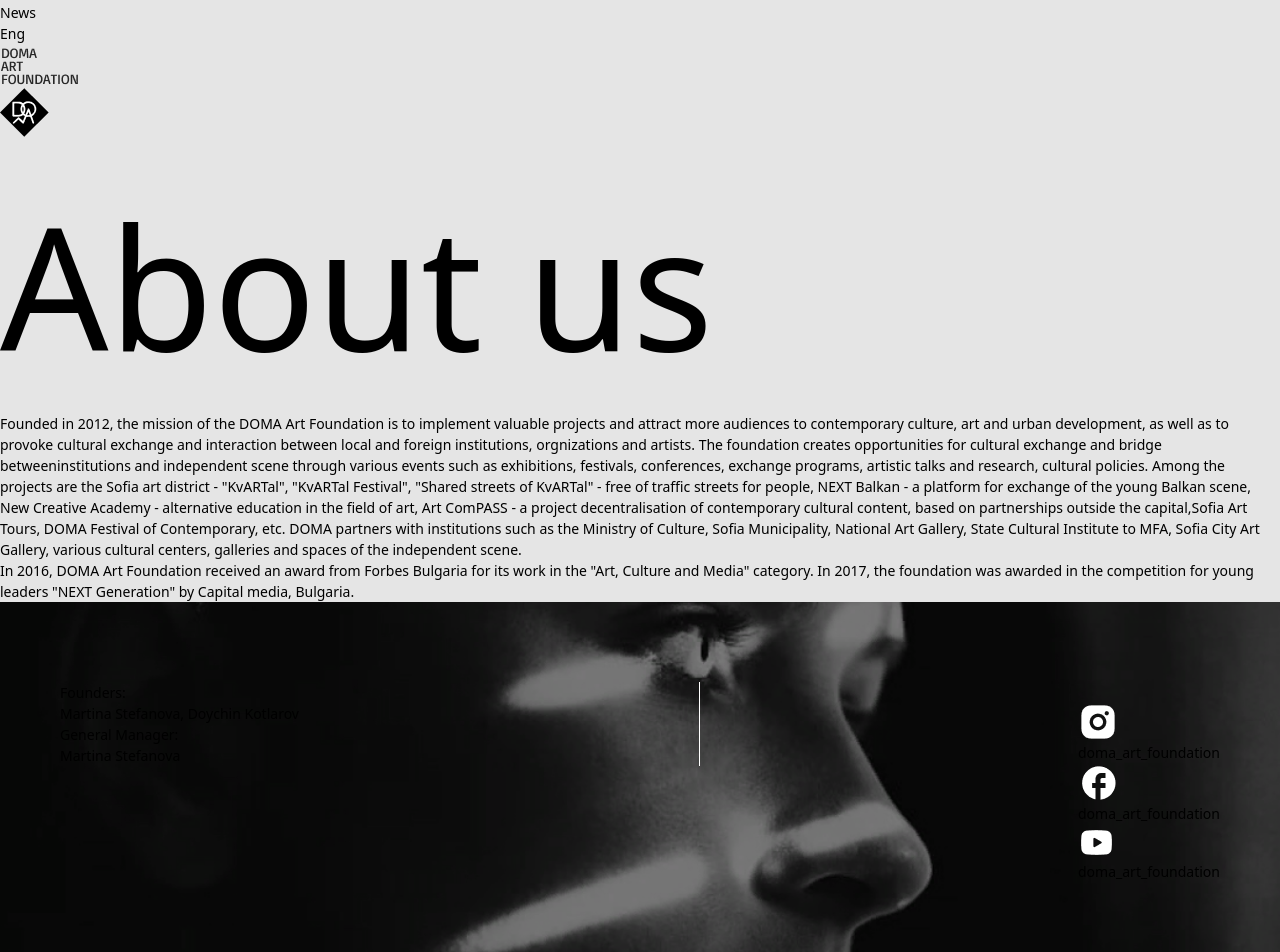
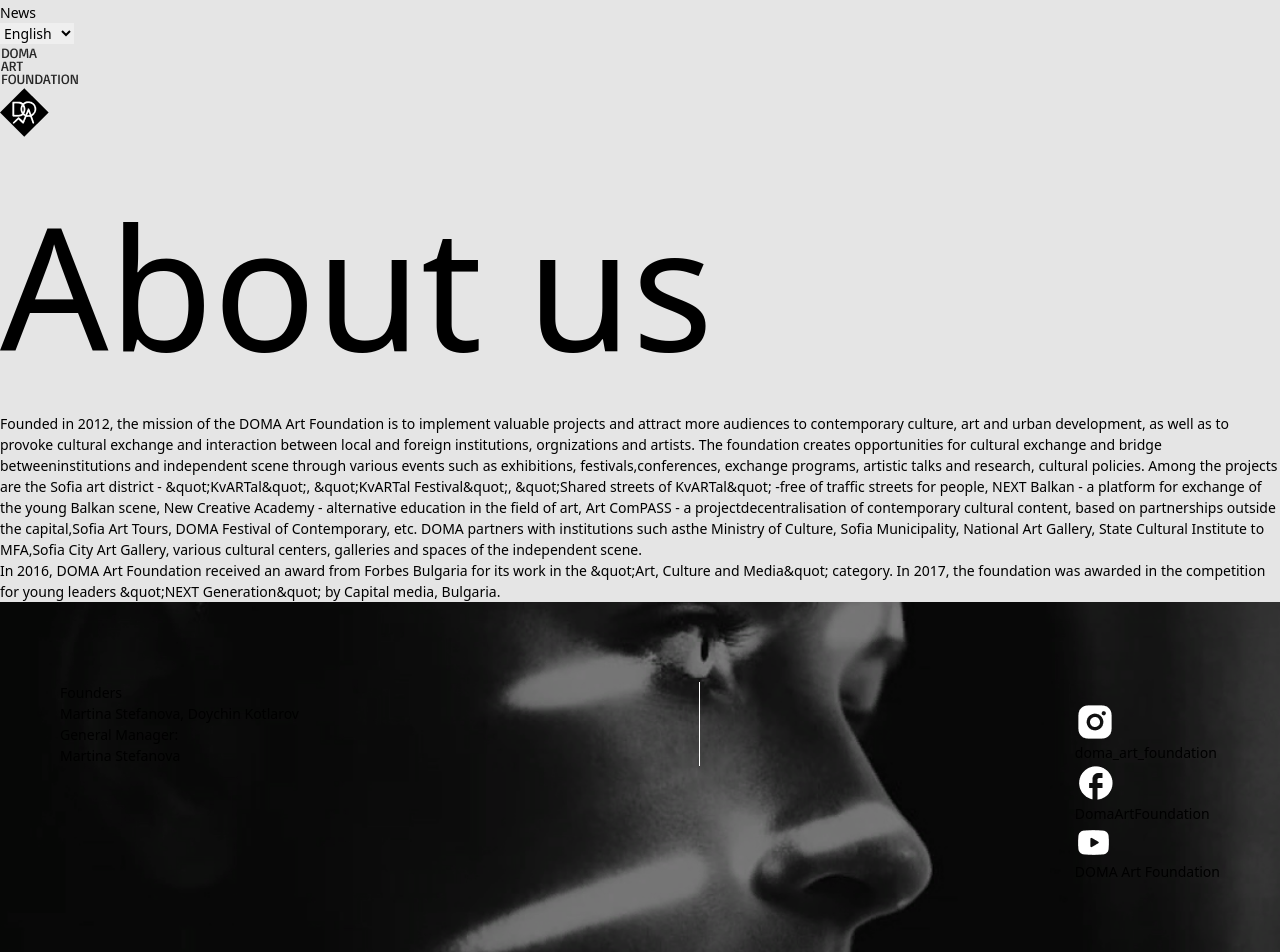
Before and after one commit to shuhratbek1999/fullStackArt, a Vue app: page /about in a window 1280 px wide. Shown: the part 259-1211 px from the top of the page. Built offline with nearby package versions, Linux system fonts and the light colour scheme; some icons are missing.

Commit message:
languages

```diff
--- a/package.json
+++ b/package.json
@@ -7,6 +7,7 @@
     "preview": "vite preview"
   },
   "dependencies": {
+    "@intlify/unplugin-vue-i18n": "^2.0.0",
     "@tailwindcss/forms": "^0.5.3",
     "@vicons/fa": "^0.12.0",
     "@vitejs/plugin-vue-jsx": "^3.1.0",
@@ -28,6 +29,7 @@
     "vue-burger-menu": "^2.0.5",
     "vue-echarts": "^6.6.1",
     "vue-flatpickr-component": "^11.0.3",
+    "vue-i18n": "^9.9.0",
     "vue-router": "^4.2.2",
     "xlsx": "^0.18.5"
   },
--- a/src/components/TopMenu.vue
+++ b/src/components/TopMenu.vue
@@ -4,13 +4,25 @@
     <slot>
         <div class="content xl:w-full xl:flex xl:justify-center">
             <div class="navbar xl:w-11/12 xl:flex xl:items-center xl:justify-between">
-                    <ul class="flex justify-center items-center">
+                <ul class="flex justify-center items-center w-2/12">
                     <li><img src="../assets/images/dom.png" alt="dom png"></li>
                     <li class="mr-1"><img src="../assets/images/Group.png" alt="group img"></li>
                 </ul>
-                    <ul class="flex justify-center">
-                        <li v-for="item in Menus" :key="item.id" class="px-5 cursor-pointer">
-                            <span @click="MenuItem(item.label)" class="text-menuColor font-Atyp xl:text-sm xs:text-xs" :class="{'border-b-gray-400 border-b-2 pb-2': route.name == item.label}">{{item.label}}</span>
+                <ul class="flex justify-between w-10/12">
+                    <li v-for="item in Menus" :key="item.id" class="cursor-pointer h-full">
+                        <span
+                            v-if="item.label != 'eng'"
+                            @click="MenuItem(item.label)"
+                            class="text-menuColor font-Atyp xl:text-sm xs:text-xs"
+                            :class="[{'border-b-gray-400 border-b-2 pb-2': route.name == item.label},{'text-sm': locale == 'de'}]"
+                            >
+                            {{ $t(`menu.${item.label.toLowerCase()}`) }}
+                        </span>
+                        <select v-else v-model="lang" class="custom-select" @change="handleChange">
+                            <option v-for="lang in Options" :key="lang" :value="lang.value">
+                                {{lang.label}}
+                            </option>
+                        </select>
                     </li>
                 </ul>
             </div>
@@ -50,18 +62,21 @@
 <script setup>
 import {TelegramPlane} from "@vicons/fa";
 import {Menu} from "@vicons/ionicons5"
-import {ref} from "vue";
+import {onMounted, ref,watch, watchEffect} from "vue";
 import {useRouter, useRoute} from "vue-router";
+import { useI18n } from "vue-i18n";
+const { t,locale } = useI18n();
 const router = useRouter();
 const route = useRoute()
 const active = ref(false);
+let lang = ref('en')
 const Activate = () => {
     active.value = true;
 }
 const Menus = ref([
     {
         id: 1,
-        label: 'About us'
+        label: `About us`
     },
     {
         id: 2,
@@ -97,10 +112,19 @@
     },
     {
         id: 10,
-        label: 'Eng'
+        label: 'eng'
     }
 ])
-
+const Options = ref([
+     {
+        label: 'English',
+        value: 'en'
+    },
+    {
+        label: 'Deutsch',
+        value: 'de'
+    }
+])
 const MenuItem = (name) => {
     switch (name) {
         case 'About us':
@@ -134,6 +158,17 @@
             break;
     }
 }
+const handleChange = (event) => {
+    // console.log(event.target.value);
+    if(event){
+        localStorage.setItem('lang', event.target.value)
+        const locales = `${event.target.value}` === 'en' ? "en" : "de"
+        locale.value = locales
+    }
+}
+onMounted(() => {
+    handleChange()
+})
 </script>
 <style scoped>
 .menus{
--- a/src/components/aboutInfo.vue
+++ b/src/components/aboutInfo.vue
@@ -4,26 +4,20 @@
                <div
                 class="xl:w-8/12 xl:pr-2 xl:text-base xl:font-normal cursor-pointer hover:underline"
                 >
-                    Founded in 2012, the mission of the DOMA Art Foundation is to implement valuable projects and attract more audiences to contemporary culture, art and urban development, as well as to provoke cultural exchange and interaction between local and foreign institutions, orgnizations and artists. The foundation creates opportunities for cultural exchange and bridge betweeninstitutions and independent scene through various events such as exhibitions, festivals,
-                    conferences, exchange programs, artistic talks and research, cultural policies. Among the projects are the Sofia art district - &quot;KvARTal&quot;, &quot;KvARTal Festival&quot;, &quot;Shared streets of KvARTal&quot; -
-                    free of traffic streets for people, NEXT Balkan - a platform for exchange of the young Balkan scene, New Creative Academy - alternative education in the field of art, Art ComPASS - a project
-                    decentralisation of contemporary cultural content, based on partnerships outside the capital,Sofia Art Tours, DOMA Festival of Contemporary, etc. DOMA partners with institutions such as
-                    the Ministry of Culture, Sofia Municipality, National Art Gallery, State Cultural Institute to MFA,
-                    Sofia City Art Gallery, various cultural centers, galleries and spaces of the independent scene.
+                    {{t('about.title')}}
                 </div>
                 <div
                     class="xl:w-4/12 xl:pl-2 xl:text-xl cursor-pointer xl:font-medium hover:underline"
                     >
-                    In 2016, DOMA Art Foundation received an award from Forbes Bulgaria for its work in the
-                    &quot;Art, Culture and Media&quot; category. In 2017, the foundation was awarded in the competition
-                    for young leaders &quot;NEXT Generation&quot; by Capital media, Bulgaria.
+                    {{t('about.titles')}}
                 </div>
         </div>
     </div>
 </template>
 
 <script setup>
-
+import {useI18n} from "vue-i18n"
+const {t} = useI18n()
 </script>
 
 <style scoped>
--- a/src/components/allFooter.vue
+++ b/src/components/allFooter.vue
@@ -4,51 +4,57 @@
         <div class="footer_top  xl:w-full xl:h-20 xl:flex xl:items-center xl:justify-center">
             <ul class="xl:flex xl:items-center xl:justify-between xl:w-full">
                 <li v-for="item in Menus" :key="item.id" class="px-4 xl:first:pl-0 last:pr-0 cursor-pointer">
-                    <span @click="MenuItem(item.label)" class="text-white xl:text-sm xs:text-xs xl:text-eeee">{{item.label}}</span>
+                    <span
+                        @click="MenuItem(item.label)"
+                        class="text-white xl:text-sm xs:text-xs xl:text-eeee">
+                        {{ $t(`menu.${item.label.toLowerCase()}`) }}
+                     </span>
                 </li>
             </ul>
         </div>
         <div class="footer_center xl:border-y-2 xl:border-y-eeee xl:w-full xl:h-48 xl:flex xl:items-start xl:py-6 xl:justify-between">
              <div class="footer_item">
-                <span class="xl:text-sm xl:text-eeee xl:font-normal">Location</span> <br>
-                <span class="xl:text-sm xl:text-eeee xl:font-medium">Uzbekistan Tashkent</span>
+                <span class="xl:text-sm xl:text-eeee xl:font-normal">{{t('footer.location')}}</span> <br>
+                <span class="xl:text-sm xl:text-eeee xl:font-medium">{{t('footer.adress')}}</span>
              </div>
              <div class="footer_item">
-                <span class="xl:text-sm xl:text-eeee xl:font-normal">Contact:</span> <br>
+                <span class="xl:text-sm xl:text-eeee xl:font-normal">{{t('footer.contact')}}</span> <br>
                 <span class="xl:text-sm xl:text-eeee xl:font-medium">+1(234)56789</span>
              </div>
              <div class="footer_item">
-                <span class="xl:text-sm xl:text-eeee xl:font-normal">E-mail:</span> <br>
+                <span class="xl:text-sm xl:text-eeee xl:font-normal">{{t('footer.email')}}</span> <br>
                 <span class="xl:text-sm xl:text-eeee xl:font-medium">Elbekgulomov0@gmail.com</span>
              </div>
              <div class="footer_item">
                 <div class="item xl:text-sm xl:text-eeee xl:font-normal">
-                   <span class="xl:text-sm xl:text-eeee xl:font-medium"> Founders:</span> <br>
+                   <span class="xl:text-sm xl:text-eeee xl:font-medium"> {{t('footer.founders')}}</span> <br>
                    <span>Martina Stefanova,</span> <br>
                    <span>Doychin Kotlarov</span>
                 </div>
                 <div class="item xl:text-sm xl:text-eeee xl:font-normal xl:mt-2">
-                    <span class="xl:font-medium">General Manager:</span> <br>
+                    <span class="xl:font-medium">{{t('footer.general')}}</span> <br>
                    <span> Martina Stefanova</span>
                 </div>
              </div>
              <div class="footer_item">
                 <div class="icon xl:flex xl:items-center">
                     <img class="xl:mr-2 xl:w-8 xl:h-8" src="../assets/images/ins.png" alt="instagram">
-                    <span class="xl:text-sm xl:text-ffff">doma_art_foundation</span>
+                    <span class="xl:text-sm xl:text-ffff">{{t('footer.dom1')}}</span>
                 </div>
                 <div class="icon xl:flex xl:items-center xl:my-3">
                     <img class="xl:mr-2 xl:w-8 xl:h-8" src="../assets/images/iface.png" alt="facebook">
-                    <span class="xl:text-sm xl:text-ffff">DomaArtFoundation</span>
+                    <span class="xl:text-sm xl:text-ffff">{{t('footer.dom2')}}</span>
                 </div>
                 <div class="icon xl:flex xl:items-center">
                     <img class="xl:mr-2 xl:w-8 xl:h-8" src="../assets/images/inyou.png" alt="youtube">
-                    <span class="xl:text-sm xl:text-ffff">DOMA Art Foundation</span>
+                    <span class="xl:text-sm xl:text-ffff">{{t('footer.dom3')}}</span>
                 </div>
              </div>
         </div>
         <div class="footer_bottom xl:w-full xl:justify-center xl:h-12">
-             <div class="footer_b_text xl:flex xl:justify-center xl:text-ffff">Design & Development: GNSPRO</div>
+             <div class="footer_b_text xl:flex xl:justify-center xl:text-ffff">
+                {{t('footer.title')}}
+             </div>
         </div>
       </div>
   </div>
@@ -58,6 +64,8 @@
 import topMenu from './TopMenu.vue'
 import {ref} from "vue"
 import {useRouter, useRoute} from "vue-router"
+import { useI18n } from "vue-i18n";
+const { t,locale } = useI18n();
 const router = useRouter()
 const route = useRoute()
 const Menus = ref([
--- a/src/components/footer.vue
+++ b/src/components/footer.vue
@@ -7,11 +7,11 @@
           class="footer_left"
           >
           <div class="xl:text-3xl font-normal text-ffff">
-            <span class="font-bold xl:text-5xl">Founders:</span> <br>
+            <span class="font-bold xl:text-5xl">{{t('footer.founders')}}</span> <br>
             Martina Stefanova, Doychin Kotlarov
           </div>
           <div class="xl:text-3xl font-normal text-ffff">
-            <span class="font-bold xl:text-5xl">General Manager:</span> <br>
+            <span class="font-bold xl:text-5xl">{{t('footer.general')}}</span> <br>
             Martina Stefanova
           </div>
         </div>
@@ -21,19 +21,31 @@
                     <div class="instagramm flex justify-center items-center">
                         <img class="xl:w-10 xl:h-10" src="../assets/images/ins.png" alt="instagram">
                     </div>
-                <div class="ml-2"><a href="#" class="xl:text-3xl xx:text-xl xl:text-white xl:opacity-100">doma_art_foundation</a></div>
+                <div class="ml-2">
+                  <a href="#" class="xl:text-3xl xx:text-xl xl:text-white xl:opacity-100">
+                   {{t('footer.dom1')}}
+                  </a>
+                  </div>
             </div>
             <div class="icon flex items-center cursor-pointer xl:my-5">
                     <div class="facebook flex justify-center items-center">
                         <img class="xl:w-10 xl:h-10" src="../assets/images/iface.png" alt="facebook">
                     </div>
-                <div class="ml-2"><a href="#" class="xl:text-3xl xx:text-xl">doma_art_foundation</a></div>
+                <div class="ml-2">
+                  <a href="#" class="xl:text-3xl xx:text-xl">
+                    {{t('footer.dom2')}}
+                  </a>
+                </div>
             </div>
             <div class="icon flex items-center cursor-pointer">
                     <div class="facebook flex justify-center items-center">
                         <img class="xl:w-10 xl:h-10" src="../assets/images/inyou.png" alt="you tube">
                     </div>
-                <div class="ml-2"><a href="#" class="xl:text-3xl xx:text-xl">doma_art_foundation</a></div>
+                <div class="ml-2">
+                  <a href="#" class="xl:text-3xl xx:text-xl">
+                      {{t('footer.dom3')}}
+                    </a>
+                  </div>
             </div>
          </div>
   </div>
@@ -41,6 +53,8 @@
 
 <script setup>
 import {FacebookF,Instagram, Youtube} from "@vicons/fa"
+import {useI18n} from "vue-i18n"
+const {t} = useI18n()
 </script>
 
 <style scoped>
--- a/src/components/infoCard.vue
+++ b/src/components/infoCard.vue
@@ -15,7 +15,7 @@
                 data-aos-delay="100"
                 >
                <div class="info_name xl:text-xl xl:w-60 xl:h-28 hover:cursor-pointer">
-                  <a :href="'#' +'city_info' + index">{{city.name}}</a>
+                  <a :href="'#' +'city_info' + index">{{t('city.name', {city: city.name})}}</a>
                </div>
                <div class="circle_info xl:flex">
                    <div class="circle mr-2">
@@ -38,8 +38,10 @@
 <script setup>
 import {onMounted, ref, inject, watch} from "vue"
 import {City} from "../stores/index"
+import {useI18n} from "vue-i18n"
 import AOS from 'aos';
 import 'aos/dist/aos.css';
+const {t} = useI18n()
 const FILE_URL = inject("FILE_URL");
 const store = City()
 const props = defineProps({
--- /dev/null
+++ b/src/i18n/de.json
@@ -0,0 +1,36 @@
+{
+    "menu": {
+        "about us": "Über uns",
+        "projects": "Projekte",
+        "visual arts": "Bildende Kunst",
+        "live arts": "Live-Kunst",
+        "education": "Ausbildung",
+        "screenings": "Vorführungen",
+        "publications": "Veröffentlichungen",
+        "media": "Medien",
+        "news": "Nachricht"
+    },
+    "city": {
+        "name": "{city} hayt"
+    },
+    "footer":{
+        "location": "Standort",
+        "adress": "Taschkent, Usbekistan",
+        "contact": "Kontakt:",
+        "email": "Email",
+        "emails": "Elbekzholomov0@gmail.com",
+        "founders": "Gründer",
+        "user": "Martina Stefanova",
+        "user1": "Doychin Kotlarov",
+        "general": "Hauptgeschäftsführer:",
+        "dom1": "doma_art_foundation",
+        "dom2": "DomaArtFoundation",
+        "dom3": "DOMA Art Foundation",
+        "title": "Design und Entwicklung: GNSPRO"
+    },
+    "about":{
+        "title": "Die Mission der 2012 gegründeten DOMA Art Foundation besteht darin, wertvolle Projekte umzusetzen und mehr Publikum für zeitgenössische Kultur, Kunst und Stadtentwicklung zu begeistern sowie den kulturellen Austausch und die Interaktion zwischen lokalen und ausländischen Institutionen, Organisationen und Künstlern anzuregen. Durch verschiedene Veranstaltungen wie Ausstellungen, Festivals,Konferenzen, Austauschprogramme, künstlerische Gespräche und Forschung, Kulturpolitik. Zu den Projekten gehören das Kunstviertel Sofia – „KvARTal“, „KvARTal Festival“, „Gemeinsame Straßen von KvARTal“ und „Gemeinsame Straßen von KvARTal“. -verkehrsfreie Straßen für Menschen, NEXT Balkan – eine Plattform zum Austausch der jungen Balkanszene, New Creative Academy – alternative Bildung im Bereich Kunst, Art ComPASS – ein Projekt Dezentralisierung zeitgenössischer kultureller Inhalte, basierend auf Partnerschaften außerhalb der Hauptstadt, Sofia Art Tours, DOMA Festival of Contemporary usw. DOMA arbeitet mit Institutionen wie zusammen das Kulturministerium, die Stadt Sofia, die Nationale Kunstgalerie, das Staatliche Kulturinstitut an MFA,Sofia City Art Gallery, verschiedene Kulturzentren, Galerien und Räume der unabhängigen Szene."
+        ,"titles": "Im Jahr 2016 erhielt die DOMA Art Foundation eine Auszeichnung von Forbes Bulgaria für ihre Arbeit in der „Kunst, Kultur und Medien“ Kategorie. Im Jahr 2017 wurde die Stiftung im Wettbewerb ausgezeichnet für junge Führungskräfte „NEXT Generation“ von Capital Media, Bulgarien."
+        ,"routeabout": "Über uns"
+    }
+}
--- /dev/null
+++ b/src/i18n/en.json
@@ -0,0 +1,36 @@
+{
+    "menu": {
+        "about us": "About us",
+        "projects": "Projects",
+        "visual arts": "Visual Arts",
+        "live arts": "Live Arts",
+        "education": "Education",
+        "screenings": "Screenings",
+        "publications": "Publications",
+        "media": "Media",
+        "news": "News"
+    },
+    "city": {
+        "name": "{city}"
+    },
+    "footer":{
+        "location": "Location",
+        "adress": "Uzbekistan Tashkent",
+        "contact": "Contact:",
+        "email": "E-mail",
+        "emails": "Elbekgulomov0@gmail.com",
+        "founders": "Founders",
+        "user": "Martina Stefanova",
+        "user1": "Doychin Kotlarov",
+        "general": "General Manager:",
+        "dom1": "doma_art_foundation",
+        "dom2": "DomaArtFoundation",
+        "dom3": "DOMA Art Foundation",
+        "title": "Design & Development: GNSPRO"
+    },
+    "about": {
+        "title": "Founded in 2012, the mission of the DOMA Art Foundation is to implement valuable projects and attract more audiences to contemporary culture, art and urban development, as well as to provoke cultural exchange and interaction between local and foreign institutions, orgnizations and artists. The foundation creates opportunities for cultural exchange and bridge betweeninstitutions and independent scene through various events such as exhibitions, festivals,conferences, exchange programs, artistic talks and research, cultural policies. Among the projects are the Sofia art district - &quot;KvARTal&quot;, &quot;KvARTal Festival&quot;, &quot;Shared streets of KvARTal&quot; -free of traffic streets for people, NEXT Balkan - a platform for exchange of the young Balkan scene, New Creative Academy - alternative education in the field of art, Art ComPASS - a projectdecentralisation of contemporary cultural content, based on partnerships outside the capital,Sofia Art Tours, DOMA Festival of Contemporary, etc. DOMA partners with institutions such asthe Ministry of Culture, Sofia Municipality, National Art Gallery, State Cultural Institute to MFA,Sofia City Art Gallery, various cultural centers, galleries and spaces of the independent scene."
+        ,"titles": "In 2016, DOMA Art Foundation received an award from Forbes Bulgaria for its work in the &quot;Art, Culture and Media&quot; category. In 2017, the foundation was awarded in the competition for young leaders &quot;NEXT Generation&quot; by Capital media, Bulgaria."
+        ,"routeabout": "About us"
+    }
+}
--- a/src/pages/about/about.vue
+++ b/src/pages/about/about.vue
@@ -6,7 +6,7 @@
       <ProjectLabel>
          <div class="projectss mt-16 xl:h-60 xx:mt-11 xx:h-40 xx:flex xx:items-center xx:justify-around xs:mt-11 xs:h-40 xs:flex xs:items-center xs:justify-around h-64 xl:flex xl:items-center xl:justify-around">
             <div class="flex route_name xl:text-9xl xx:text-6xl xs:xx:text-6xl font-bold text-cityFot animate__animated animate__backInLeft">
-                {{route.name}}
+                {{t('about.routeabout')}}
             </div>
             <div class="circles w-1/4"></div>
         </div>
@@ -26,6 +26,8 @@
 import AboutInfo from "../../components/aboutInfo.vue"
 import AboutFooter from "../../components/footer.vue"
 import {useRouter, useRoute} from "vue-router"
+import {useI18n} from "vue-i18n"
+const {t} = useI18n()
 const router = useRouter()
 const route = useRoute()
 </script>
```
Also changed, not shown: src/i18n/index.js (added, +22 -0 lines), src/main.js (+13 -2 lines), vite.config.mjs (+5 -2 lines), 1 other file (tests, documents, lock files or other folders). Lines whose indentation alone changed are shown as unchanged.
